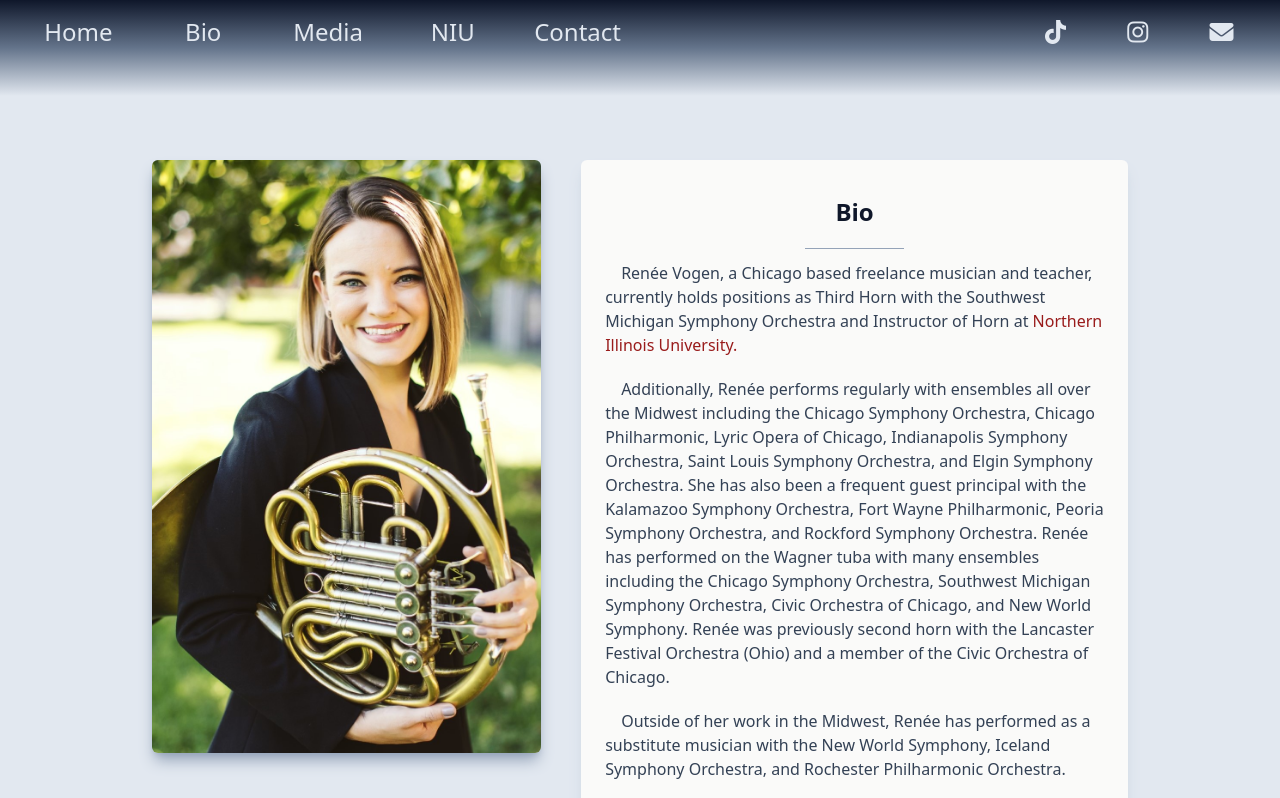
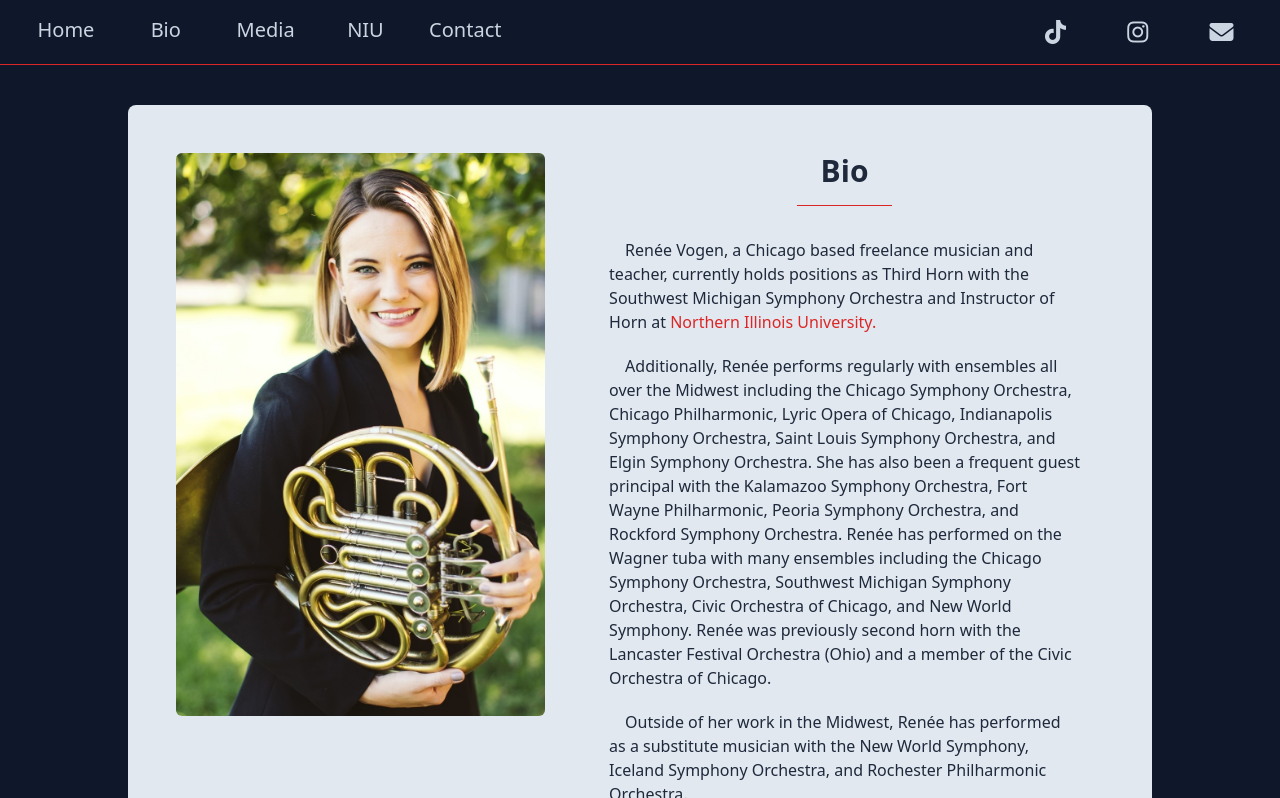
Before and after one commit to jcurtis808/renee-tailwind, a website: page public/bio.html in a window 1280 px wide. Shown: the top 798 px of the page. Drawn offline with Linux system fonts and the light colour scheme.

Commit message:
adjusting site colors

```diff
--- a/public/bio.html
+++ b/public/bio.html
@@ -8,26 +8,26 @@
   <link rel="stylesheet" href="https://cdnjs.cloudflare.com/ajax/libs/font-awesome/6.1.1/css/all.min.css" />
   <title>Renée Vogen - Bio</title>
 </head>
-<body class="bg-slate-200">
+<body class="bg-slate-900">
 
   <section class="">
 
-    <header class="bg-gradient-to-b from-slate-900 via-slate-500 to-slate-200">
+    <header class="">
 
-      <nav class="flex justify-between p-4 items-start w-full h-24">
+      <nav class="flex justify-between p-4 w-full border-b border-red-600">
 
-        <ul class="flex w-full justity-between text-lg md:text-2xl md:w-3/5 font-light text-slate-200 lg:w-3/6">
-          <li class="flex justify-center w-full transition-transform hover:scale-125"><a href="index.html">Home</a></li>
-          <li class="flex justify-center w-full transition-transform hover:scale-125"><a href="/bio.html">Bio</a></li>
-          <li class="flex justify-center w-full transition-transform hover:scale-125"><a href="media.html">Media</a></li>
-          <li class="flex justify-center w-full transition-transform hover:scale-125"><a href="niu.html">NIU</a></li>
-          <li class="flex justify-center w-full transition-transform hover:scale-125"><a href="contact.html">Contact</a></li>
+        <ul class="flex w-full justity-between text-slate-300 md:text-xl md:w-2/5">
+          <li class="flex justify-center w-full transition-transform hover:scale-125 hover:text-red-600"><a href="index.html">Home</a></li>
+          <li class="flex justify-center w-full transition-transform hover:scale-125 hover:text-red-600"><a href="bio.html">Bio</a></li>
+          <li class="flex justify-center w-full transition-transform hover:scale-125 hover:text-red-600"><a href="media.html">Media</a></li>
+          <li class="flex justify-center w-full transition-transform hover:scale-125 hover:text-red-600"><a href="niu.html">NIU</a></li>
+          <li class="flex justify-center w-full transition-transform hover:scale-125 hover:text-red-600"><a href="contact.html">Contact</a></li>
         </ul>
 
-        <ul class="hidden w-full justify-around md:flex md:w-1/5 md:text-2xl text-slate-200">
-          <li><a href="https://www.tiktok.com/@rvogenhorn" class="fa-brands fa-tiktok hover:scale-150 transition-transform"></a></li>
-          <li><a href="https://www.instagram.com/rvogenhorn/" class="fa-brands fa-instagram hover:scale-150 transition-transform"></a></li>
-          <li><a href="mailto:rvogen@gmail.com" class="fa fa-envelope hover:scale-150 transition-transform"></a></li>
+        <ul class="hidden w-full justify-around md:flex md:w-1/5 md:text-2xl text-slate-300">
+          <li><a href="https://www.tiktok.com/@rvogenhorn" class="fa-brands fa-tiktok hover:scale-150 hover:text-red-600 transition-transform"></a></li>
+          <li><a href="https://www.instagram.com/rvogenhorn/" class="fa-brands fa-instagram hover:scale-150 hover:text-red-600 transition-transform"></a></li>
+          <li><a href="mailto:rvogen@gmail.com" class="fa fa-envelope hover:scale-150 hover:text-red-600 transition-transform"></a></li>
         </ul>
 
       </nav>
@@ -35,16 +35,16 @@
     </header>
 
 
-    <div class="p-6 pt-0 w-full bg-slate-200 lg:flex lg:justify-around lg:p-6 sm:w-10/12 max-w-5xl mx-auto my-10 gap-10">
+    <div class="p-6 w-full bg-slate-200 lg:flex lg:justify-around lg:p-12 sm:w-10/12 max-w-5xl mx-auto my-10 gap-10 rounded-lg">
 
-      <div class="elevation-5 my-8 sm:w-8/12 sm:mx-auto lg:m-0 lg:basis-5/12 lg:flex-1">
-        <img src="images/bio_pic_2.jpg" alt="Alternate text" class="shadow-lg shadow-slate-400 rounded-md self-center"/>
+      <div class="elevation-5 mb-8 sm:w-8/12 sm:mx-auto lg:m-0 lg:basis-5/12 lg:flex-1">
+        <img src="images/bio_pic_2.jpg" alt="Alternate text" class=" rounded-md self-center"/>
       </div>
 
-      <section class="prose prose-slate p-6 mt-8 bg-stone-50 rounded-md shadow-lg shadow-slate-300 text-slate-700 lg:m-0 lg:basis-7/12 lg:flex-1 leading-relaxe">
-        <h3 class="text-xl text-center my-3 pb-5 border-b border-slate-400 w-1/5 mx-auto sm:text-2xl">Bio</h3>
+      <section class="prose prose-slate p-6 pt-0 mt-8 bg-slate-200 rounded-md text-slate-800 font-medium lg:m-0 lg:basis-7/12 lg:flex-1 leading-relaxe">
+        <h3 class="text-xl text-slate-800 text-center mb-8 pb-4 border-b border-red-600 w-1/5 mx-auto sm:text-3xl">Bio</h3>
 
-        <p class="indent-4 text-sm sm:text-base mb-5 leading-relaxed">Renée Vogen, a Chicago based freelance musician and teacher, currently holds positions as Third Horn with the Southwest Michigan Symphony Orchestra and Instructor of Horn at <a class="text-red-800 no-underline" href="https://www.niu.edu/music/faculty/vogen.shtml">Northern Illinois University.</a></p>
+        <p class="indent-4 text-sm sm:text-base mb-5 leading-relaxed">Renée Vogen, a Chicago based freelance musician and teacher, currently holds positions as Third Horn with the Southwest Michigan Symphony Orchestra and Instructor of Horn at <a class="text-red-600 no-underline" href="https://www.niu.edu/music/faculty/vogen.shtml">Northern Illinois University.</a></p>
 
         <p class="my-3 indent-4 text-sm sm:text-base mb-5 leading-relaxed">Additionally, Renée performs regularly with ensembles all over the Midwest including the Chicago Symphony Orchestra, Chicago Philharmonic, Lyric Opera of Chicago, Indianapolis Symphony Orchestra, Saint Louis Symphony Orchestra, and Elgin Symphony Orchestra. She has also been a frequent guest principal with the Kalamazoo Symphony Orchestra, Fort Wayne Philharmonic, Peoria Symphony Orchestra, and Rockford Symphony Orchestra. Renée has performed on the Wagner tuba with many ensembles including the Chicago Symphony Orchestra, Southwest Michigan Symphony Orchestra, Civic Orchestra of Chicago, and New World Symphony. Renée was previously second horn with the Lancaster Festival Orchestra (Ohio) and a member of the Civic Orchestra of Chicago.</p>
 
@@ -68,10 +68,10 @@
 
   <footer class="">
     <div class="p-2 md:hidden">
-      <ul class="flex w-3/5 mx-auto text-2xl justify-around px-5 py-2 text-slate-600">
-        <li><a href="https://www.tiktok.com/@rvogenhorn" class="fa-brands fa-tiktok hover:scale-150 transition-transform"></a></li>
-        <li><a href="https://www.instagram.com/rvogenhorn/" class="fa-brands fa-instagram hover:scale-150 transition-transform"></a></li>
-        <li><a href="mailto:rvogen@gmail.com" class="fa fa-envelope hover:scale-150 transition-transform"></a></li>
+      <ul class="flex w-3/5 mx-auto text-2xl justify-around px-5 py-2 text-slate-300">
+        <li><a href="https://www.tiktok.com/@rvogenhorn" class="fa-brands fa-tiktok hover:scale-150 hover:text-red-600 transition-transform"></a></li>
+        <li><a href="https://www.instagram.com/rvogenhorn/" class="fa-brands fa-instagram hover:scale-150 hover:text-red-600 transition-transform"></a></li>
+        <li><a href="mailto:rvogen@gmail.com" class="fa fa-envelope hover:scale-150 hover:text-red-600 transition-transform"></a></li>
       </ul>
     </div>
     <p class="text-center text-xs p-2 text-slate-600 sm:my-4">&copy;<a href="https://jcurtisdev.com"> Jcurtis-dev</a>.</p>
--- a/src/input.css
+++ b/src/input.css
@@ -3,6 +3,10 @@
 @tailwind utilities;
 
 .tb_sp_image {
+  @apply rounded-md;
+}
+
+.eapps-instagram-feed-posts-item-image-wrapper {
   @apply rounded-md;
 }
 
```
Also changed, not shown: public/contact.html (+22 -22 lines), public/index.html (+1 -1 lines), public/media.html (+23 -23 lines), public/niu.html (+5 -2 lines), public/style.css.
